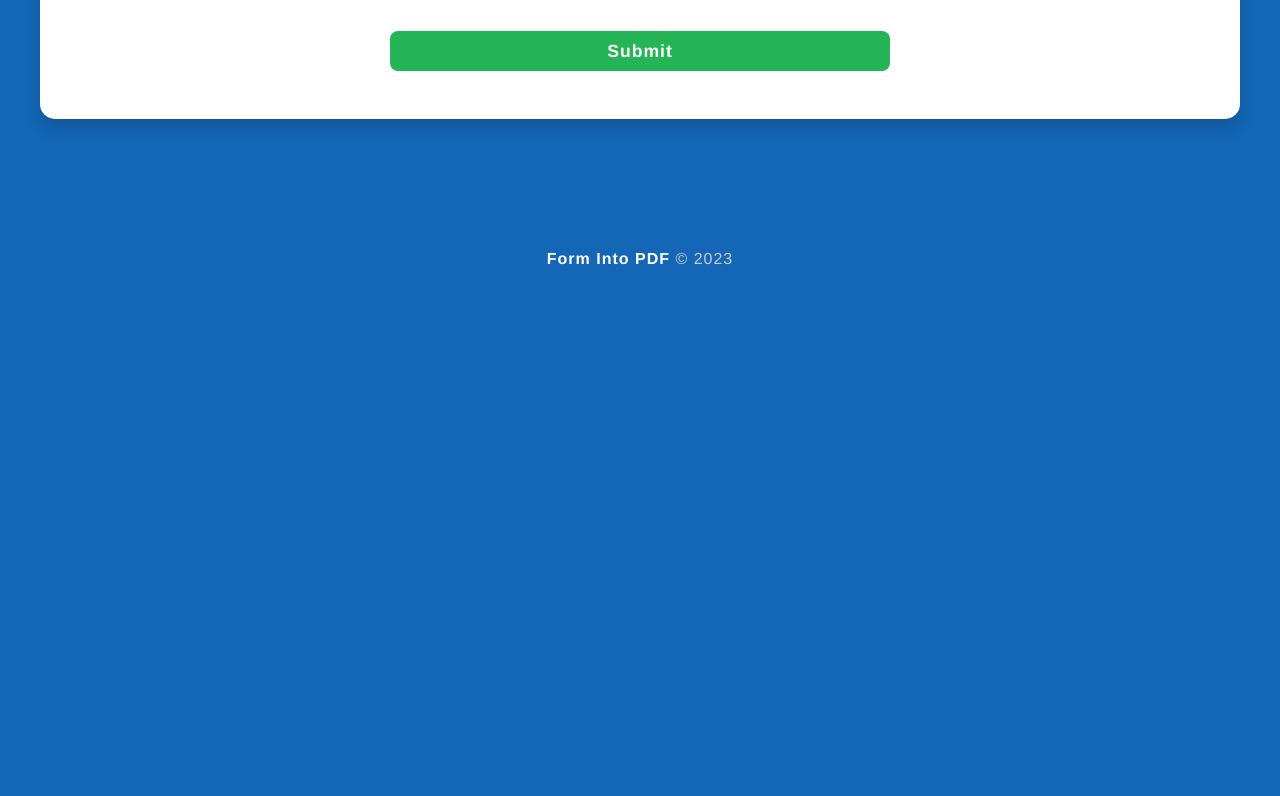
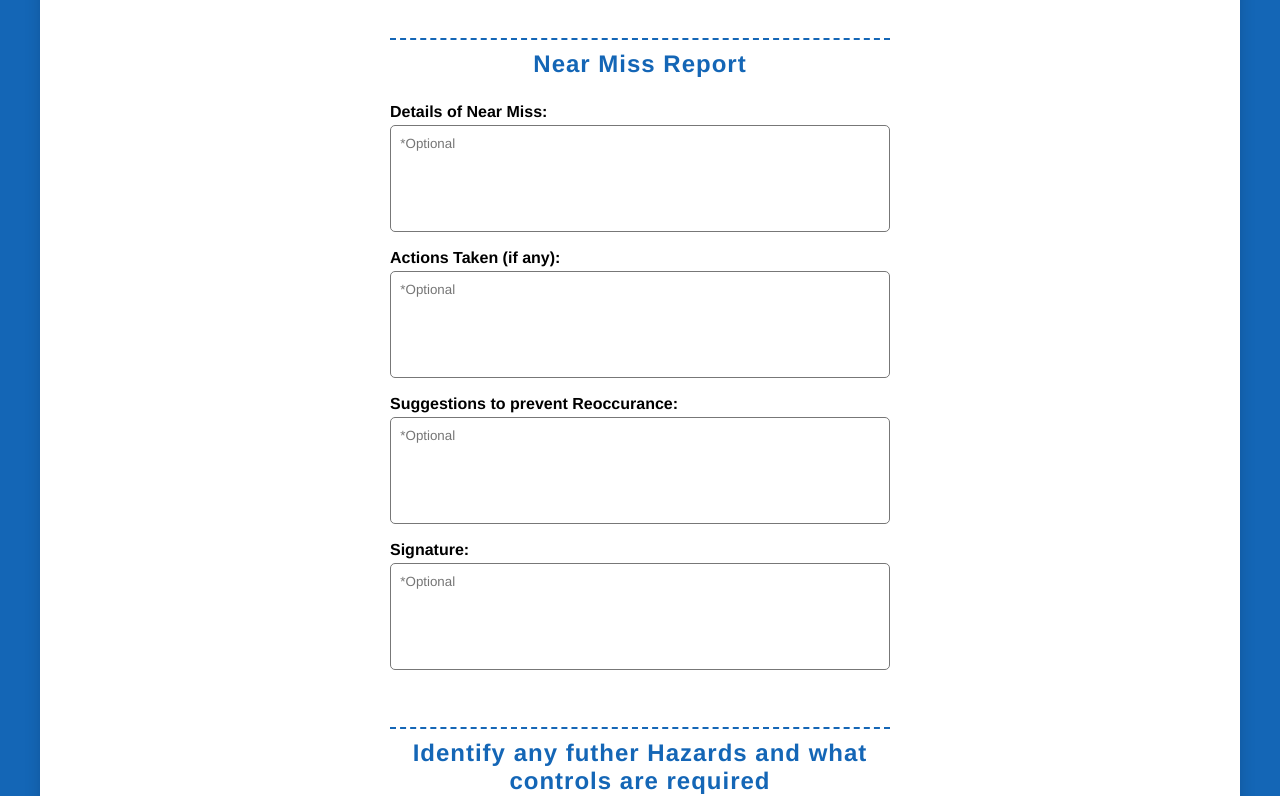
Before and after one commit to sbritobreno/FormIntoPDF-FrontEnd, a React (Create React App) app: page /document/new/forms in a window 1280 px wide. Shown: the part 5512-6308 px from the top of the page. Before the commit the page ends 5896 px from the top, so only its background shows below. Built offline with nearby package versions, Linux system fonts and the light colour scheme.

Commit message:
Create TextArea component

```diff
--- /dev/null
+++ b/src/components/form/TextArea.js
@@ -0,0 +1,19 @@
+import styles from "./TextArea.module.css";
+
+function TextArea({ title, name, handleChange }) {
+  return (
+    <>
+      <label>{title}:</label>
+      <textarea
+        className={styles.comments_textarea}
+        rows="2"
+        name={name}
+        placeholder="*Optional"
+        onChange={handleChange}
+        autoComplete="off"
+      ></textarea>
+    </>
+  );
+}
+
+export default TextArea;
--- /dev/null
+++ b/src/components/form/TextArea.module.css
@@ -0,0 +1,19 @@
+.comments_textarea {
+  width: 100%;
+  padding: 0.7em;
+  border: 1px solid #777;
+  border-radius: 5px;
+  margin-top: 0.3em;
+  margin-bottom: 1em;
+  resize: none;
+}
+
+.comments_textarea {
+  height: 8em;
+}
+
+label {
+  margin-bottom: 0.3em;
+  font-weight: bold;
+  font-size: 1em;
+}
--- a/src/components/pages/DocumentSection/Doc.module.css
+++ b/src/components/pages/DocumentSection/Doc.module.css
@@ -130,20 +130,6 @@ label {
   margin: 0.5em;
 }
 
-.comments_textarea {
-  width: 100%;
-  padding: 0.7em;
-  border: 1px solid #777;
-  border-radius: 5px;
-  margin-top: 0.3em;
-  margin-bottom: 1em;
-  resize: none;
-}
-
-.comments_textarea {
-  height: 8em;
-}
-
 /* ################################## Site Setup ################################## */
 
 .form_subheading {
--- a/src/components/pages/DocumentSection/Forms.js
+++ b/src/components/pages/DocumentSection/Forms.js
@@ -2,8 +2,9 @@ import { useState } from "react";
 import { useNavigate } from "react-router-dom";
 import Input from "../../form/Input";
 import DPICheckboxForm from "../../form/DailyPlantInspectionCheckboxForm";
+import CheckboxContainer from "../../form/CheckboxContainer";
 import styles from "./Doc.module.css";
-import CheckboxContainer from "../../form/CheckboxContainer";
+import TextArea from "../../form/TextArea";
 
 function Forms() {
   const navigate = useNavigate();
@@ -173,6 +174,30 @@ function Forms() {
         <DPICheckboxForm title={"28. Water"} name={"water"}/>
         <DPICheckboxForm title={"29. Fuel"} name={"fuel"}/>
         <DPICheckboxForm title={"30. Brake Fluid"} name={"brake_fluid"}/>
+
+        <h2 className={styles.form_subheading}>Near Miss Report</h2>
+        <TextArea
+          title={"Details of Near Miss"}
+          name={"near_mis_details_comments"}
+          handleOnChange={handleChange}
+        />
+        <TextArea
+          title={"Actions Taken (if any)"}
+          name={"actions_taken_comments"}
+          handleOnChange={handleChange}
+        />
+        <TextArea
+          title={"Suggestions to prevent Reoccurance"}
+          name={"suggestion_to_prevent_reoccurance_comments"}
+          handleOnChange={handleChange}
+        />
+        <TextArea
+          title={"Signature"}
+          name={"near_miss_report_signature_comments"}
+          handleOnChange={handleChange}
+        />
+
+        <h2 className={styles.form_subheading}>Identify any futher Hazards and what controls are required</h2>
         <input type="submit" value="Submit" />
       </form>
     </section>
--- a/src/components/pages/DocumentSection/ReinstatementSheet.js
+++ b/src/components/pages/DocumentSection/ReinstatementSheet.js
@@ -1,6 +1,7 @@
 import { useState } from "react";
 import styles from "./Doc.module.css";
 import Input from "../../form/Input";
+import TextArea from "../../form/TextArea";
 import Select from "../../form/Select";
 import { useNavigate, useLocation } from "react-router-dom";
 
@@ -122,16 +123,11 @@ function ReinstatementSheet() {
           handleOnChange={handleStatus}
           value={form.status || ""}
         />
-        <label>Add new comment:</label>
-        <textarea
-          className={styles.comments_textarea}
-          rows="2"
-          name="comments"
-          value={form.comments || ""}
-          placeholder="*Optional"
-          onChange={handleChange}
-          autoComplete="off"
-        ></textarea>
+        <TextArea
+          title={"Add new comment"}
+          name={"comments"}
+          handleOnChange={handleChange}
+          />
         <Input
           text="Job image"
           type="file"
```
